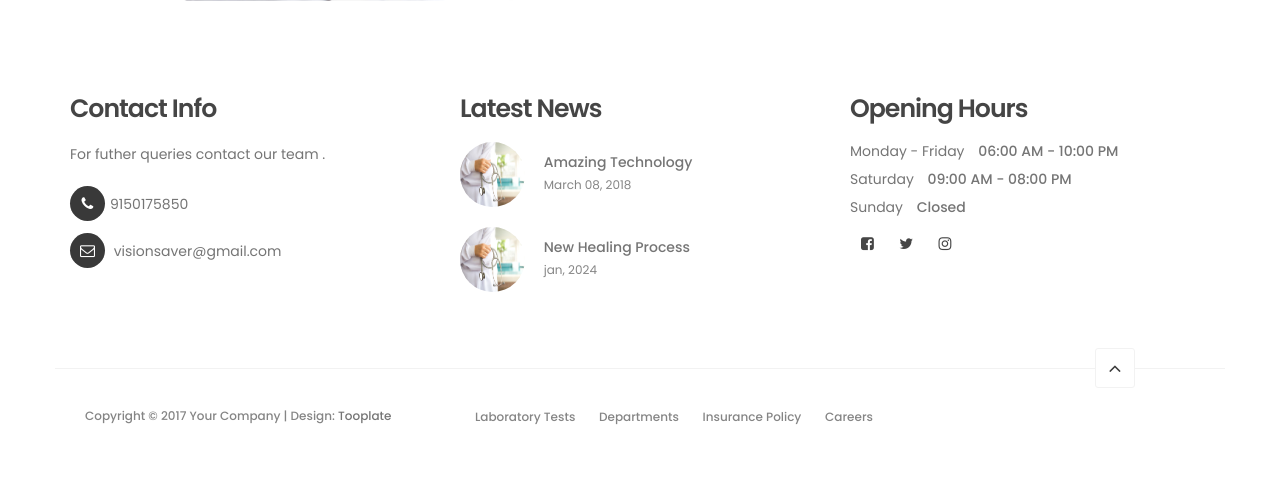
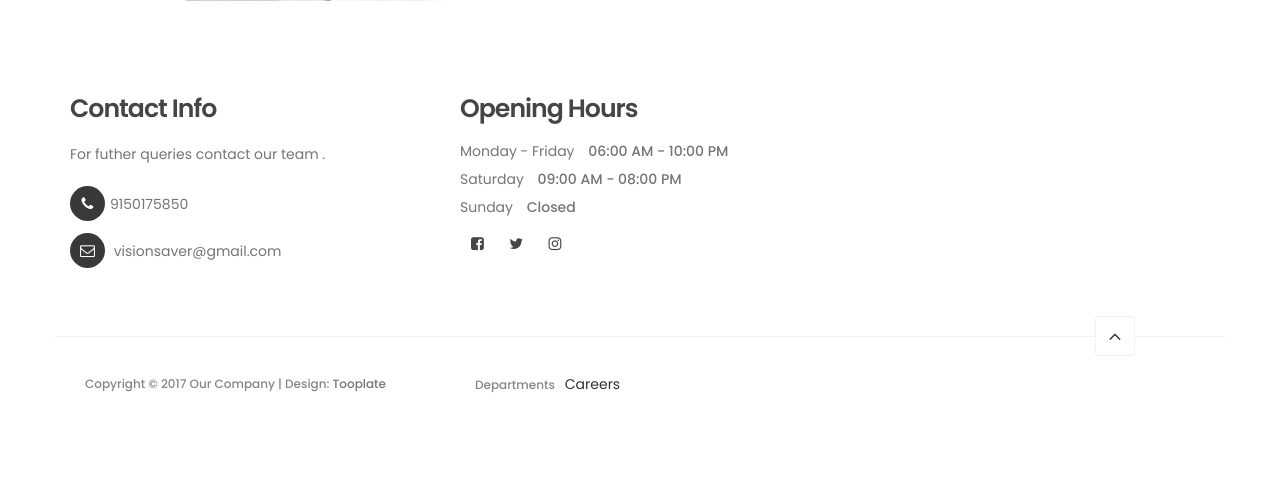
Before and after one commit to aryan2882/VisionSaver, a Django app: page / in a window 1280 px wide. Shown: the part 3141-3625 px from the top of the page. After the commit the page ends 3534 px from the top, so only its background shows below. Run offline with Django 5.2, Linux system fonts and the light colour scheme; some libraries are stand-ins or nearby versions.

Commit message:
Update index.html

```diff
--- a/templates/index.html
+++ b/templates/index.html
@@ -50,7 +50,7 @@ http://www.tooplate.com/view/2098-health
                     </div>
 
                     <div class="col-md-8 col-sm-7 text-align-right">
-                         <span class="phone-icon"><i class="fa fa-phone"></i>==9345019997</span>
+                         <span class="phone-icon"><i class="fa fa-phone"></i>91-9345019997</span>
                          <span class="date-icon"><i class="fa fa-calendar-plus-o"></i> 6:00 AM - 10:00 PM (Mon-Fri)</span>
                          <span class="email-icon"><i class="fa fa-envelope-o"></i> <a href="#">visionsaver@gmail.com</a></span>
                     </div>
@@ -72,7 +72,7 @@ http://www.tooplate.com/view/2098-health
                     </button>
 
                     <!-- lOGO TEXT HERE -->
-                    <a href="index.html" class="navbar-brand"><i class="fa fa-h-square"></i>health Center</a>
+                    <a href="index.html" class="navbar-brand"><i class="fa fa-h-square"></i>VISION SAVERr</a>
                </div>
 
                <!-- MENU LINKS -->
@@ -139,7 +139,7 @@ http://www.tooplate.com/view/2098-health
 
                     <div class="col-md-6 col-sm-6">
                          <div class="about-info">
-                              <h2 class="wow fadeInUp" data-wow-delay="0.6s">Welcome to Your <i class="fa fa-h-square"></i>health Center</h2>
+                              <h2 class="wow fadeInUp" data-wow-delay="0.6s">Welcome to Your <i class="fa fa-h-square"></i>Vision Saver</h2>
                               <div class="wow fadeInUp" data-wow-delay="0.8s">
                                    <p>"Vision Matters: Your Guide to Clearer Eyes and Brighter Futures!".</p>
                                    <p>Crystal Clear Eyes, we believe that clear vision is not just a luxury — it's a fundamental aspect of living your best life. Let us be your trusted partner in your quest for clearer eyes and brighter futures. Welcome to a world of clarity, empowerment, and endless possibilities.</p>
@@ -281,31 +281,6 @@ http://www.tooplate.com/view/2098-health
 
                     <div class="col-md-4 col-sm-4">
                          <div class="footer-thumb">
-                              <h4 class="wow fadeInUp" data-wow-delay="0.4s">Latest News</h4>
-                              <div class="latest-stories">
-                                   <div class="stories-image">
-                                        <a href="#"><img src="{% static 'firstApp/images/news-image.jpg' %}" class="img-responsive" alt=""></a>
-                                   </div>
-                                   <div class="stories-info">
-                                        <a href="#"><h5>Amazing Technology</h5></a>
-                                        <span>March 08, 2018</span>
-                                   </div>
-                              </div>
-
-                              <div class="latest-stories">
-                                   <div class="stories-image">
-                                        <a href="#"><img src="{% static 'firstApp/images/news-image.jpg' %}" class="img-responsive" alt=""></a>
-                                   </div>
-                                   <div class="stories-info">
-                                        <a href="#"><h5>New Healing Process</h5></a>
-                                        <span>jan, 2024</span>
-                                   </div>
-                              </div>
-                         </div>
-                    </div>
-
-                    <div class="col-md-4 col-sm-4">
-                         <div class="footer-thumb">
                               <div class="opening-hours">
                                    <h4 class="wow fadeInUp" data-wow-delay="0.4s">Opening Hours</h4>
                                    <p>Monday - Friday <span>06:00 AM - 10:00 PM</span></p>
@@ -324,16 +299,14 @@ http://www.tooplate.com/view/2098-health
                     <div class="col-md-12 col-sm-12 border-top">
                          <div class="col-md-4 col-sm-6">
                               <div class="copyright-text">
-                                   <p>Copyright &copy; 2017 Your Company
+                                   <p>Copyright &copy; 2017 Our Company
 
                                    | Design: <a href="http://www.tooplate.com" target="_parent">Tooplate</a></p>
                               </div>
                          </div>
                          <div class="col-md-6 col-sm-6">
                               <div class="footer-link">
-                                   <a href="#">Laboratory Tests</a>
-                                   <a href="#">Departments</a>
-                                   <a href="#">Insurance Policy</a>
+                                   <a href="#">Departments</a
                                    <a href="#">Careers</a>
                               </div>
                          </div>
```
